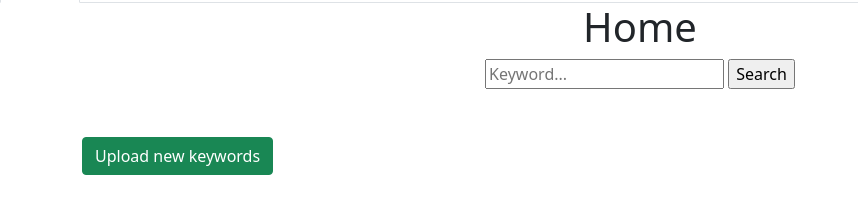
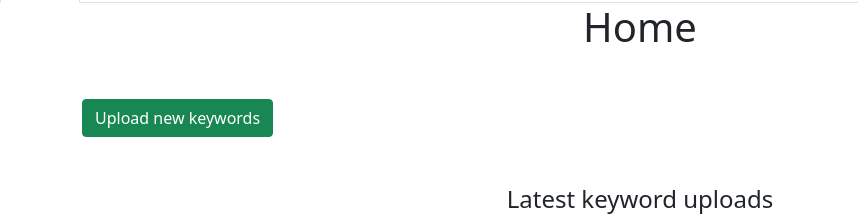
Before and after one commit to liamstevens111/django-google-search-data-viewer, a Django app: template googlesearchdataviewer/apps/keywords/templates/keywords/index.html in a window 1280 px wide. Shown: the part 39-260 px from the top of the page, without its empty margins (0-858 px from the left). Run offline with Django 4.2, Linux system fonts and the light colour scheme; the template is opened without the code that fills it, so the values that code supplies are empty; some libraries are stand-ins or nearby versions.

Commit message:
Moved keyword search bar to Keyword page

```diff
--- a/googlesearchdataviewer/apps/keywords/templates/keywords/index.html
+++ b/googlesearchdataviewer/apps/keywords/templates/keywords/index.html
@@ -6,9 +6,7 @@
 
 {% block content %}
   <h1 class="text-center">Home</h1>
-  <div class="text-center">
-  {%  include 'keywords/partials/search_form.html' %}
-  </div>
+
   <div class="mt-5 mb-5">
     <a href="{% url 'keyword-file-upload' %}" class="btn btn-success">Upload new keywords</a>
   </div>
--- a/googlesearchdataviewer/apps/keywords/templates/keywords/list.html
+++ b/googlesearchdataviewer/apps/keywords/templates/keywords/list.html
@@ -6,6 +6,10 @@
 
 {% block content %}
   <h1 class="text-center">My Keywords</h1>
+
+  <div class="text-center mt-5 mb-5">
+    {%  include 'keywords/partials/search_form.html' %}
+  </div>
 
   <table class="table table-striped">
     <thead>
```
